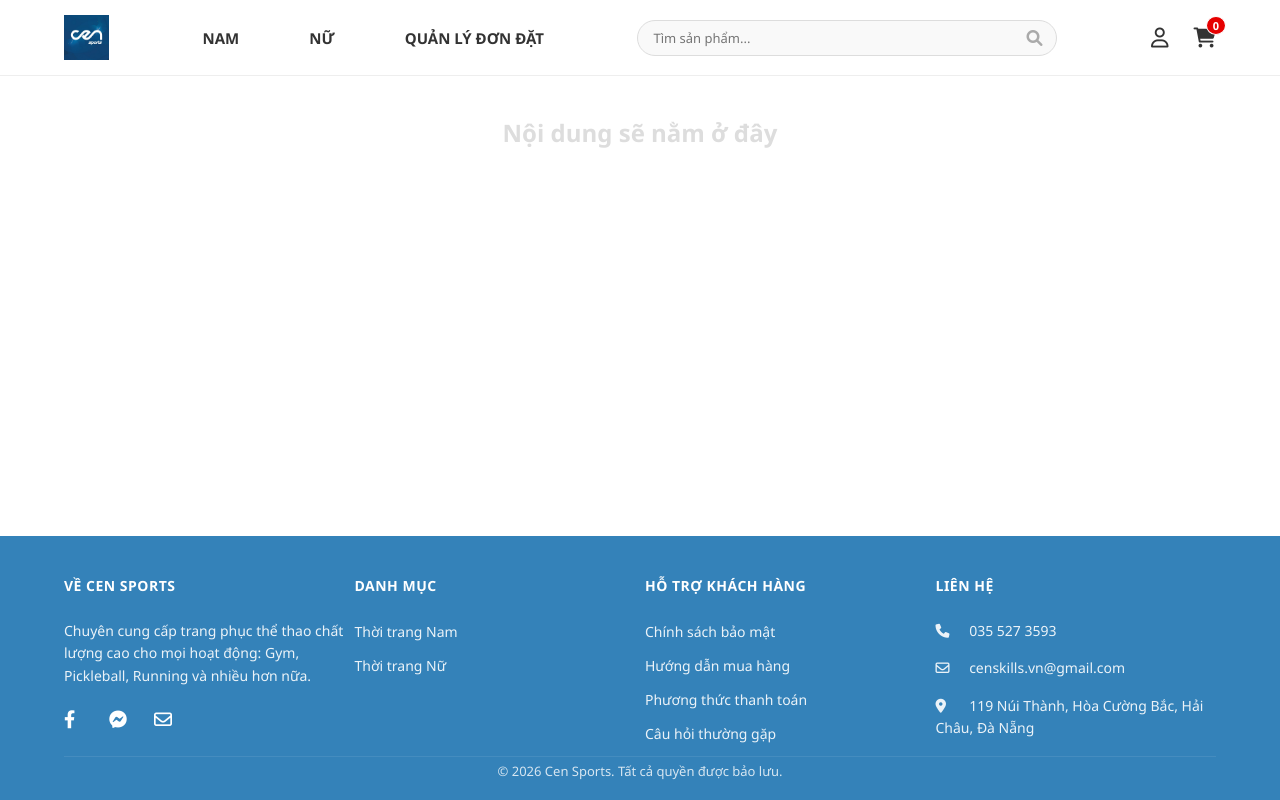
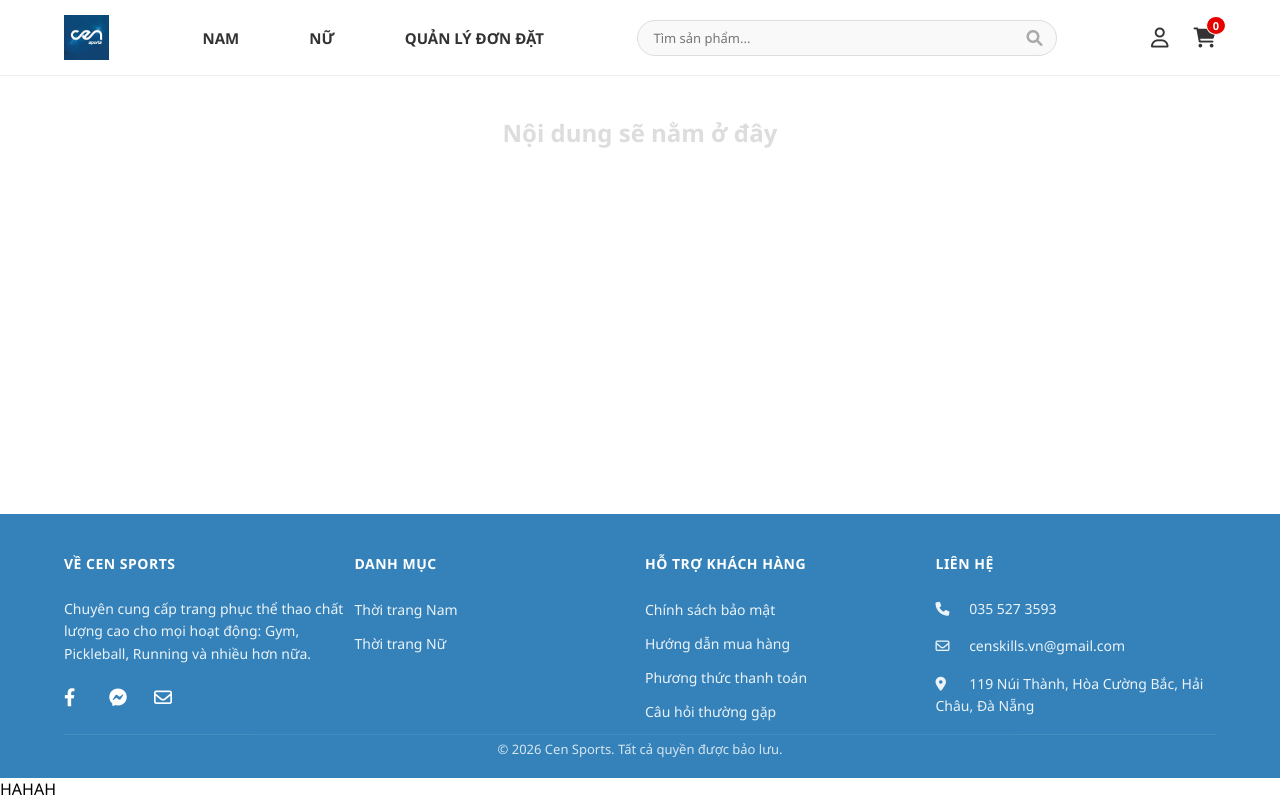
Before and after one commit to tiendung-nguyent/WebsiteThoiTrang_Django, a Django app: page / in a window 1280 px wide. Run offline with Django 5.2, Linux system fonts and the light colour scheme.

Commit message:
hanh tits

```diff
--- a/Nhom1_ChuDe1/templates/user/base_user.html
+++ b/Nhom1_ChuDe1/templates/user/base_user.html
@@ -312,10 +312,9 @@
         </div>
 
         <div class="copyright">
-
             © 2026 Cen Sports. Tất cả quyền được bảo lưu.
         </div>
     </footer>
-
+HAHAH
 </body>
 </html>
```
